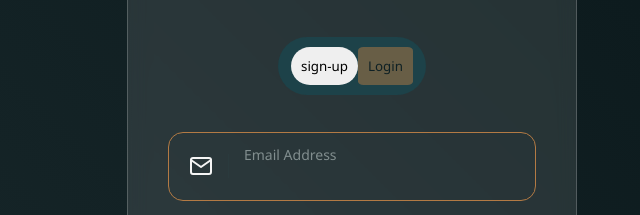
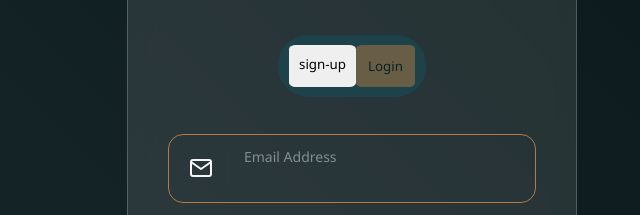
Before and after one commit to noble-alt/AccountableHourSeries, a website: page login.html in a window 1280 px wide. Shown: the part 263-478 px from the top of the page, 288-928 px from the left. Drawn offline with Linux system fonts and the light colour scheme.

Commit message:
My latest changes

```diff
--- a/login.css
+++ b/login.css
@@ -116,7 +116,7 @@ body::after {
   gap: 0;
   padding: 10px;
   border: none;
-  border-radius: 20px;
+  border-radius: 10%;
 }
 
 .access-btn :nth-child(2) {
@@ -125,6 +125,8 @@ body::after {
     opacity: 0.5;
     color: black;
     background-color: #b37a44;
+     gap: 0;
+     padding: 12px;
 }
 
 .access-btn {
```
Also changed, not shown: event.html (+1 -1 lines).
